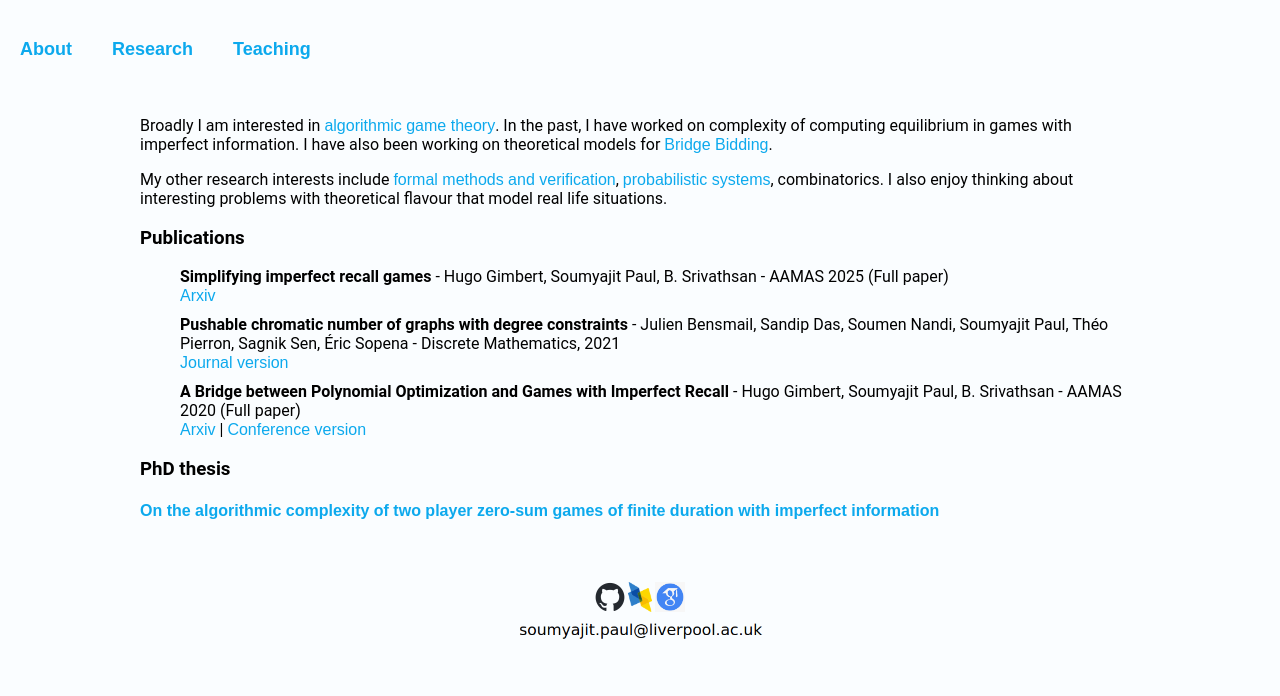
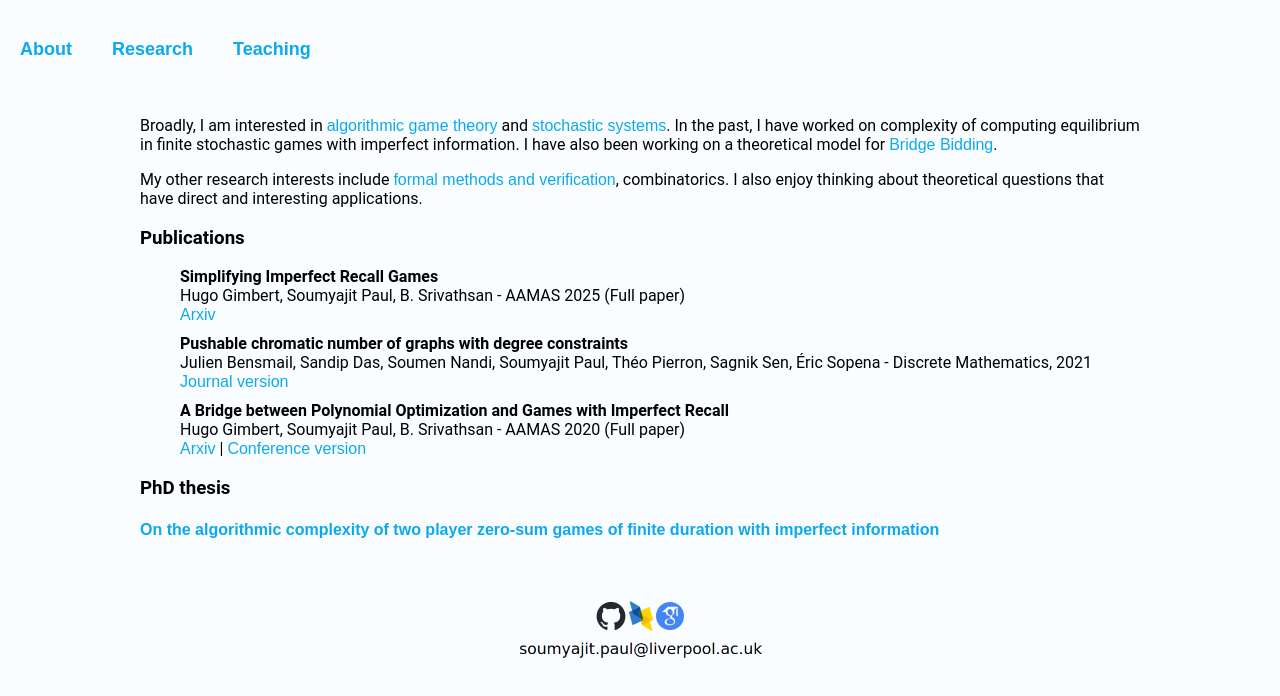
Before and after one commit to soumpl/soumpl.github.io, a plain HTML site: page index.html in a window 1280 px wide. Both pictures are taken after a click on the link "Research". Drawn offline with Linux system fonts and the light colour scheme; a web font is replaced by a local one.

Commit message:
text changes

```diff
--- a/index.html
+++ b/index.html
@@ -22,7 +22,7 @@
 
     <div id="home" class="container page active">
 
-        <div>
+        <div >
           <h1>Soumyajit Paul</h1>
           <h2>সৌম্যজিৎ</h2>
         </div>
@@ -37,6 +37,9 @@
             <p>
             I completed my PhD from <a href="https://www.labri.fr/">LaBRI</a>, Université de Bordeaux under the supervision of <a href="https://www.labri.fr/perso/gimbert/">Hugo Gimbert</a>, <a href="https://www.cmi.ac.in/~sri/">B. Srivathsan</a> and <a href="https://www.labri.fr/perso/ly/">Olivier Ly</a>.
             </p>
+            <p>
+            Before that, I completed my B.Sc in Mathematics and Computer Science and M.Sc in Computer Science from <a href="https://www.cmi.ac.in/"> Chennai Mathematical Institute</a>.
+            </p>
            </div>
             <div>
             <img src="dp.png" alt="Profile Picture" class="profile-pic">
@@ -49,12 +52,12 @@
 
     <div id="research" class="container page" style="display: none;">
         <p>
-        Broadly I am interested in <a href="https://en.wikipedia.org/wiki/Algorithmic_game_theory">algorithmic game theory</a>. In the past, I have worked on complexity of computing equilibrium in games with imperfect information. I have also been working on theoretical models for <a href="https://theses.hal.science/tel-04503266v1/document#page=118">Bridge Bidding</a>.
+        Broadly, I am interested in <a href="https://en.wikipedia.org/wiki/Algorithmic_game_theory">algorithmic game theory</a> and <a href="https://en.wikipedia.org/wiki/Stochastic_game">stochastic systems</a>. In the past, I have worked on complexity of computing equilibrium in finite stochastic games with imperfect information. I have also been working on a theoretical model for <a href="https://theses.hal.science/tel-04503266v1/document#page=118">Bridge Bidding</a>.
         </p>
 
         <p>
-        My other research interests include <a href="https://en.wikipedia.org/wiki/Formal_verification">formal methods and verification</a>, <a href="https://en.wikipedia.org/wiki/Stochastic_game">probabilistic systems</a>, combinatorics.
-        I also enjoy thinking about interesting problems with theoretical flavour that model real life situations.
+        My other research interests include <a href="https://en.wikipedia.org/wiki/Formal_verification">formal methods and verification</a>, combinatorics.
+        I also enjoy thinking about theoretical questions that have direct and interesting applications.
     </p>
 
     <h3>
@@ -62,13 +65,16 @@
     </h3>
     <ul>
         <li>
-          <strong>Simplifying imperfect recall games</strong> - Hugo Gimbert, Soumyajit Paul, B. Srivathsan - AAMAS 2025 (Full paper) <br> <a href="https://arxiv.org/pdf/2502.13933">Arxiv</a>
+          <strong>Simplifying Imperfect Recall Games</strong> <br>
+            Hugo Gimbert, Soumyajit Paul, B. Srivathsan - AAMAS 2025 (Full paper) <br> <a href="https://arxiv.org/pdf/2502.13933">Arxiv</a>
         </li>
         <li>
-         <strong>Pushable chromatic number of graphs with degree constraints</strong> - Julien Bensmail, Sandip Das, Soumen Nandi, Soumyajit Paul, Théo Pierron, Sagnik Sen, Éric Sopena - Discrete Mathematics, 2021 <br> <a href="https://www.sciencedirect.com/science/article/abs/pii/S0012365X2030337X">Journal version</a>
+         <strong>Pushable chromatic number of graphs with degree constraints</strong>
+         <br> Julien Bensmail, Sandip Das, Soumen Nandi, Soumyajit Paul, Théo Pierron, Sagnik Sen, Éric Sopena - Discrete Mathematics, 2021 <br> <a href="https://www.sciencedirect.com/science/article/abs/pii/S0012365X2030337X">Journal version</a>
         </li>
         <li>
-          <strong>A Bridge between Polynomial Optimization and Games with Imperfect Recall</strong> - Hugo Gimbert, Soumyajit Paul, B. Srivathsan - AAMAS 2020 (Full paper) <br>
+          <strong>A Bridge between Polynomial Optimization and Games with Imperfect Recall</strong> <br>
+           Hugo Gimbert, Soumyajit Paul, B. Srivathsan - AAMAS 2020 (Full paper) <br>
           <a href="https://arxiv.org/pdf/2002.09941">Arxiv</a> | <a href="https://dl.acm.org/doi/10.5555/3398761.3398818">Conference version</a>
         </li>
     </ul>
@@ -121,7 +127,7 @@
     </ul>
     <br>
     <h3>
-       At CMI as Teaching Assistant (In English)
+       At Chennai Mathematical Institute as Teaching Assistant (In English)
 
     </h3>
     <ul>
@@ -149,12 +155,12 @@
         </div>
         <div>
              <a href="https://scholar.google.com/citations?user=V30ah6wAAAAJ&hl=en">
-        <img src="gscholar.png" alt="google scholar" width="30" height="30">
+        <img src="gs.png" alt="google scholar" width="28" height="28">
         </a>
         </div>
     </div>
     <div>
-         <img src="email1.png" width="250" height="25">
+         <img src="em.png" width="250" height="25">
     </div>
     <br>
     <script>
```
Also changed, not shown: em.png (renamed from email1.png), gs.png (added), gscholar.png (deleted).
